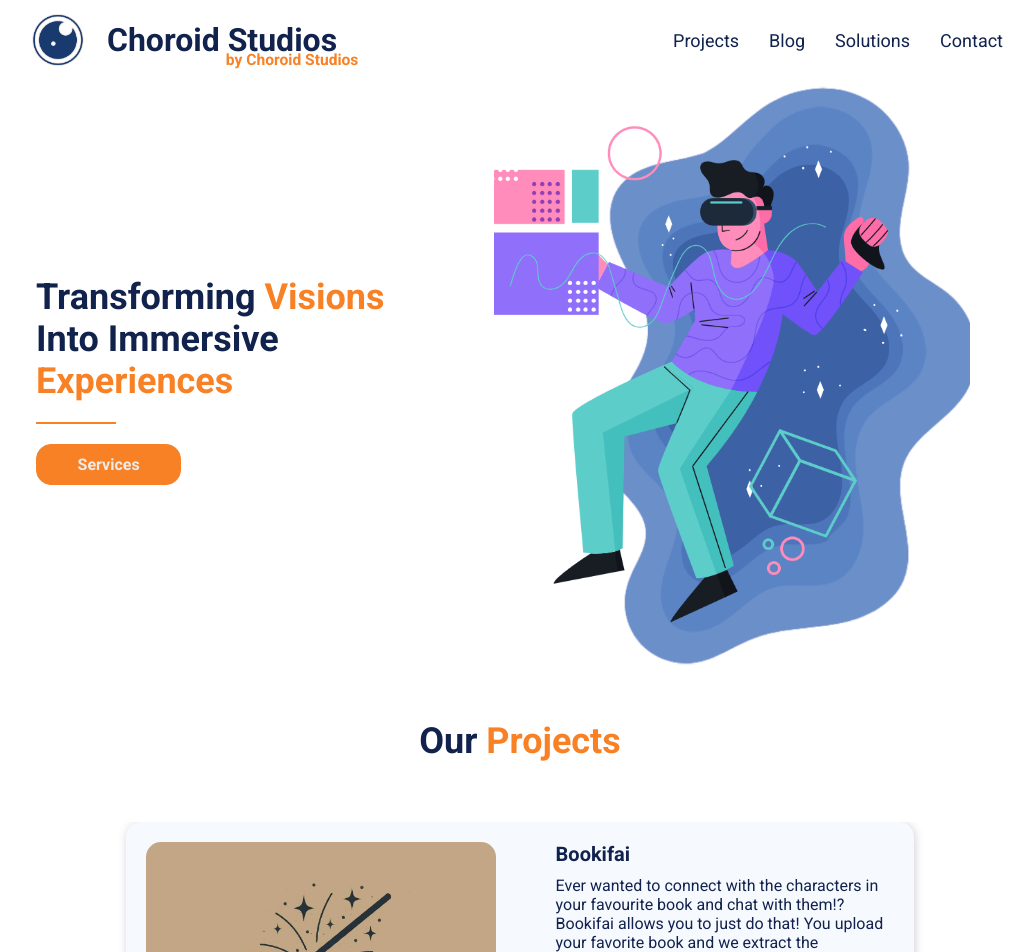
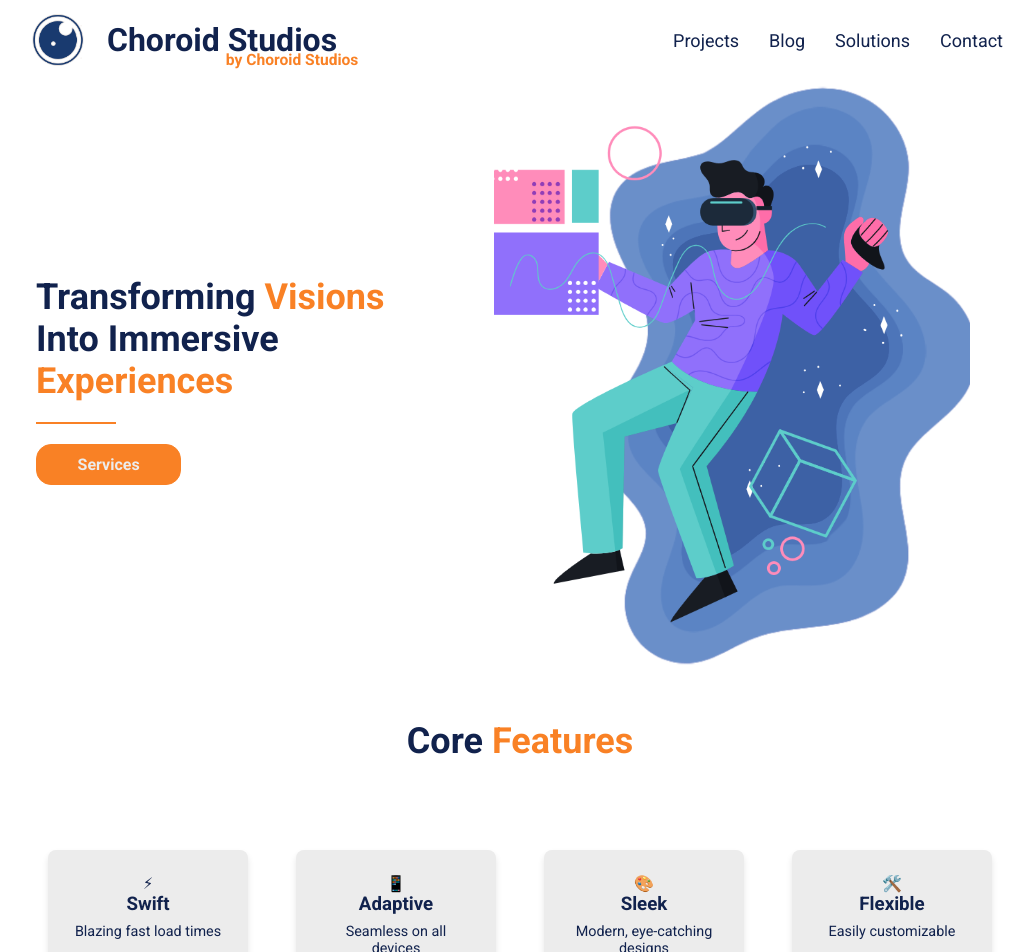
Before and after one commit to rabeeqiblawi/portfolio-nextjs, a Next.js app: page / in a window 1280 px wide. Shown: the top 952 px of the page, without its empty margins (120-1154 px from the left). Built offline with nearby package versions, Linux system fonts and the light colour scheme.

Commit message:
Update CoreFeatures Component

```diff
--- a/src/app/page.js
+++ b/src/app/page.js
@@ -29,12 +29,17 @@
       <div className={styles.title}>
         <MainSection />
 
-        <CoreFeatures />
+        <CoreFeatures
+          isHidden={websiteInformation.content.coreFeatures.isHidden}
+          headerTitle={websiteInformation.content.coreFeatures.mainTitle}
+          headerTitleHighlightedWord={websiteInformation.content.coreFeatures.mainTitleHighlightedWord}
+          data={websiteInformation.content.coreFeatures.data}
+        />
 
         <About
           isHidden={websiteInformation.content.about.isHidden}
-          title={websiteInformation.content.about.mainTitle}
-          highlightedWord={websiteInformation.content.about.mainTitleHighlightedWord}
+          headerTitle={websiteInformation.content.about.mainTitle}
+          headerTitleHighlightedWord={websiteInformation.content.about.mainTitleHighlightedWord}
           description={websiteInformation.content.about.description}
           buttonText={websiteInformation.content.about.buttonText}
           buttonAction ={websiteInformation.content.about.buttonAction}
--- a/src/components/CoreFeatures/CoreFeatures.jsx
+++ b/src/components/CoreFeatures/CoreFeatures.jsx
@@ -2,27 +2,21 @@
 
 import { config as websiteInformation } from '@/config';
 import styles from './CoreFeatures.module.scss'; // Corrected import
+import SectionHeader from '../sectionHeader/sectionHeader';
 
-const CoreFeatures = () => {
-    const headLine = websiteInformation.content.coreFeatures.title;
-    const highlightedHeadlineWords= websiteInformation.content.coreFeatures.highlightedWord;
+const CoreFeatures = ({isHidden, headerTitle, headerTitleHighlightedWord, data }) => {
 
     return (
-        !websiteInformation.content.coreFeatures.isHidden &&
+        isHidden? null:
+        <>
+            <SectionHeader
+                headerTitle={headerTitle}
+                headerHighlightedWord={headerTitleHighlightedWord}
+            />
             <div className={styles.container}>
-                <h2 className={styles.headers}>
-                    {headLine.split(' ').map((word, index) => (
-                        <React.Fragment key={index}>
-                            {highlightedHeadlineWords.includes(word) ?
-                                <span>{word}</span>
-                                : ` ${word} `
-                            }
-                        </React.Fragment>
-                    ))}
-                </h2>
 
                 <div className={styles.features}>
-                    {websiteInformation.content.coreFeatures.data.map((feature, index) => (
+                    {data.map((feature, index) => (
                         <div key={index} className={styles.featureItem}>
                             <span className='feature-icon'>{feature.icon}</span>
                             <h3>{feature.title}</h3>
@@ -31,6 +25,7 @@
                     ))}
                 </div>
             </div>
+        </>
     );
 }
 
--- a/src/components/about/about.jsx
+++ b/src/components/about/about.jsx
@@ -2,7 +2,7 @@
 import styles from './about.module.scss'
 import SectionHeader from '../sectionHeader/sectionHeader'
 
-const About = ({isHidden, title, highlightedWord, description, buttonText, buttonAction, aboutImageURL }) => {
+const About = ({isHidden, headerTitle, headerTitleHighlightedWord, description, buttonText, buttonAction, aboutImageURL }) => {
     // const { isHidden, title, highlightedWord, description, buttonText, buttonAction, aboutImageURL } = websiteInformation.content.about;
 
     return (
@@ -10,8 +10,8 @@
         <div className={styles.container}>
             <div className={styles.content}>
                 <SectionHeader
-                    headerTitle={title}
-                    headerHighlightedWord={highlightedWord}
+                    headerTitle={headerTitle}
+                    headerHighlightedWord={headerTitleHighlightedWord}
                     headerID='about'
                 />
                 <p className={styles.description}>{description}</p>
--- a/src/config.js
+++ b/src/config.js
@@ -25,9 +25,9 @@
         notFoundURL: "/notFound.png",
 
         coreFeatures: {
-            isHidden: true,
-            title:"Core Features",
-            highlightedWord: "Features",
+            isHidden: false,
+            mainTitle:"Core Features",
+            mainTitleHighlightedWord: "Features",
             data: [
                 {
                     icon: "⚡",
```
